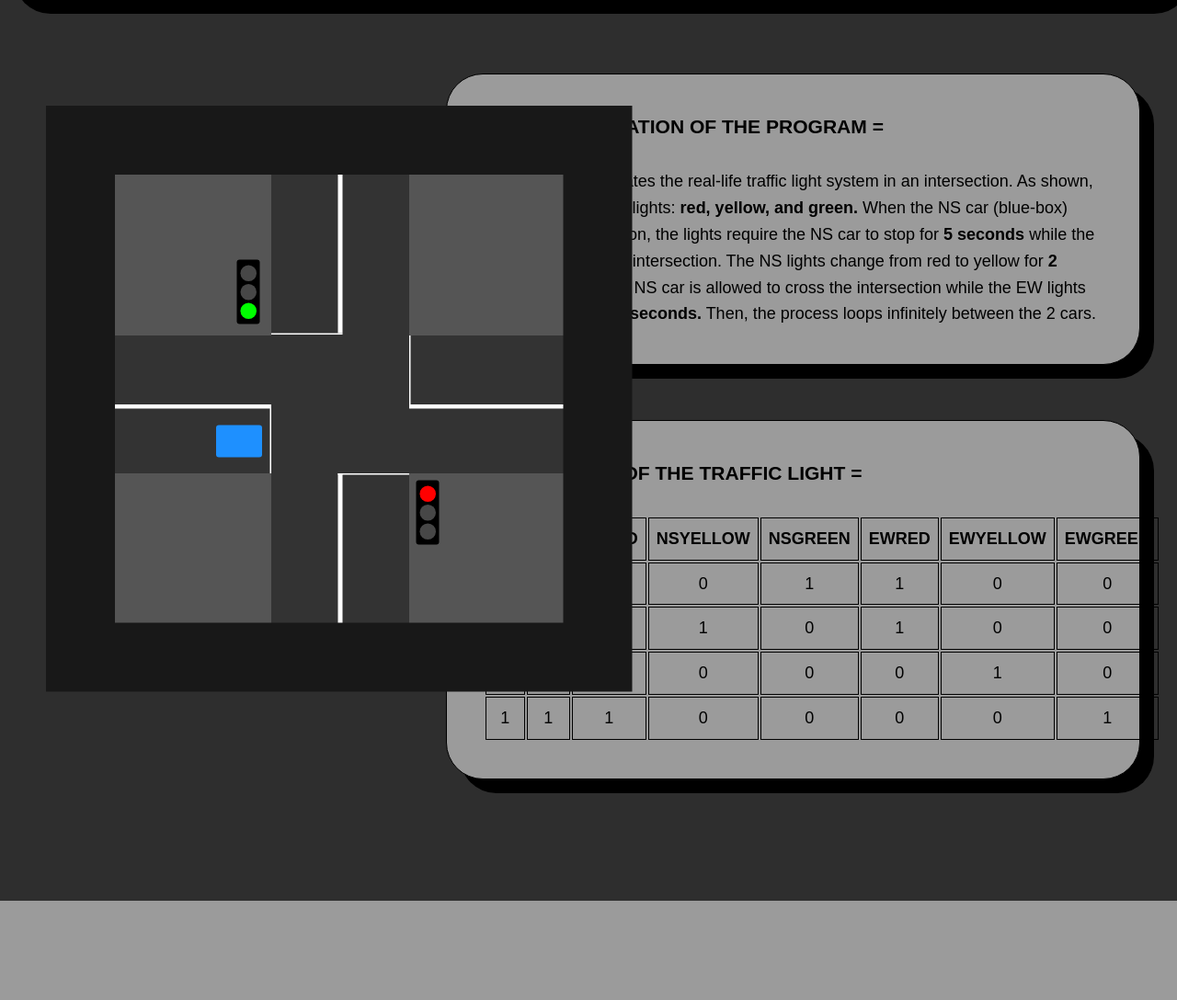
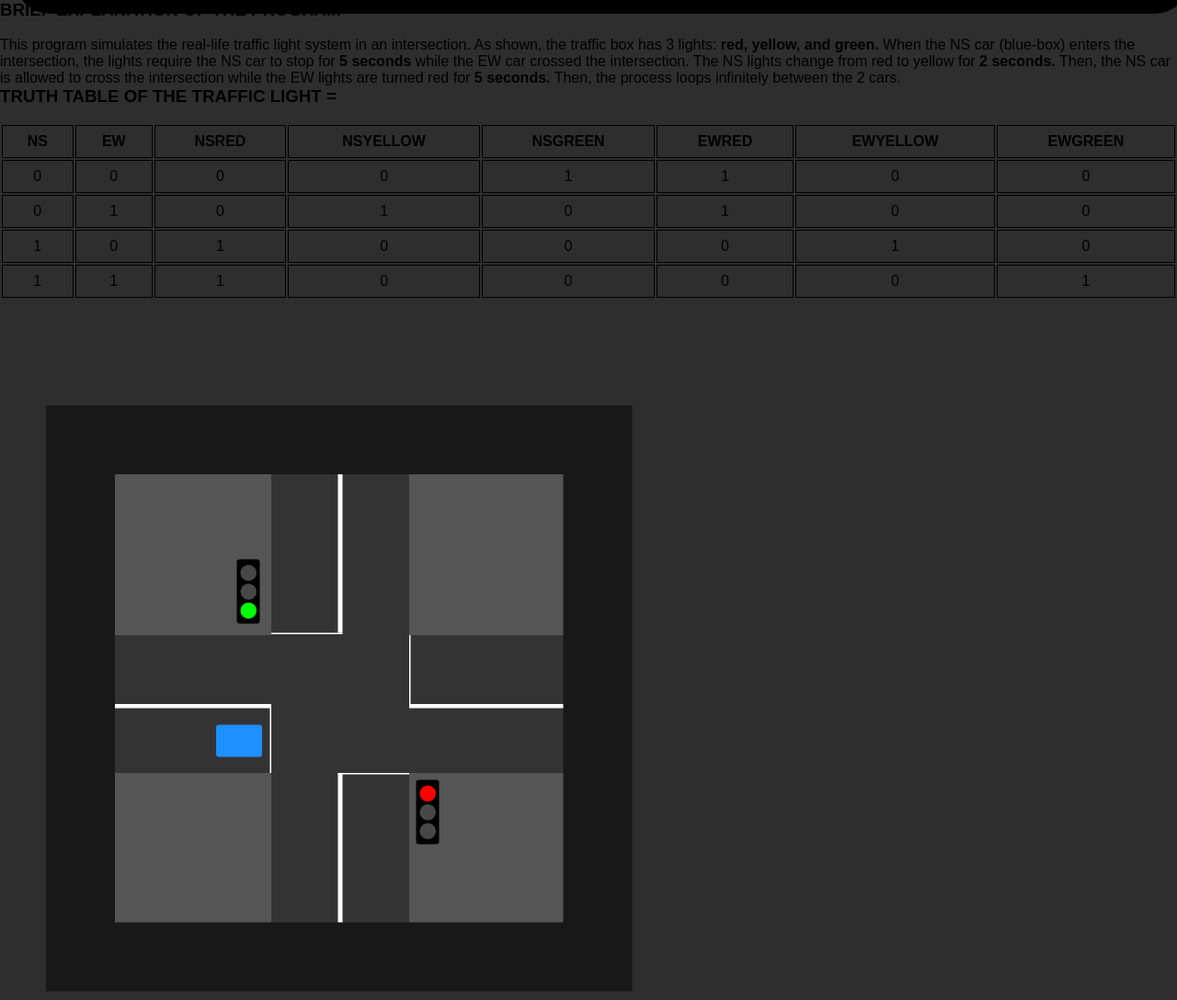
Before and after one commit to shynerietorres-creator/Trafficlightsimulator, a Flask app: page / in a window 1280 px wide. Shown: the part 72-1160 px from the top of the page at 92% size. Before the commit the page ends 1052 px from the top, so only its background shows below. Run offline with Flask 3, Linux system fonts and the light colour scheme.

Commit message:
style.css

```diff
--- a/static/style.css
+++ b/static/style.css
@@ -13,7 +13,6 @@
 
 .site-header {
     background-color: #9b9b9b;
-    color: black;
     padding: 20px 50px;
     font-size: 28px;
     font-weight: bold;
@@ -22,33 +21,16 @@
     box-shadow: black 15px 15px;
 }
 
-.text {
+.text .box{
     position: relative;
     width: 59%;
     background-color: #9b9b9b;
     padding: 40px;
     float: right;
     border-radius: 40px;
-    color: black;
     line-height: 1.6;
     font-size: 18px;
     transform: translateY(80px);
-    box-shadow: black 15px 15px;
-    border: 1px solid;
-    margin-right: 40px;
-}
-
-.box {
-    position: relative;
-    width: 59%;
-    background-color: #9b9b9b;
-    padding: 40px;
-    float: right;
-    border-radius: 40px;
-    color: black;
-    line-height: 1.6;
-    font-size: 18px;
-    transform: translateY(140px);
     box-shadow: black 15px 15px;
     border: 1px solid;
     margin-right: 40px;
```
